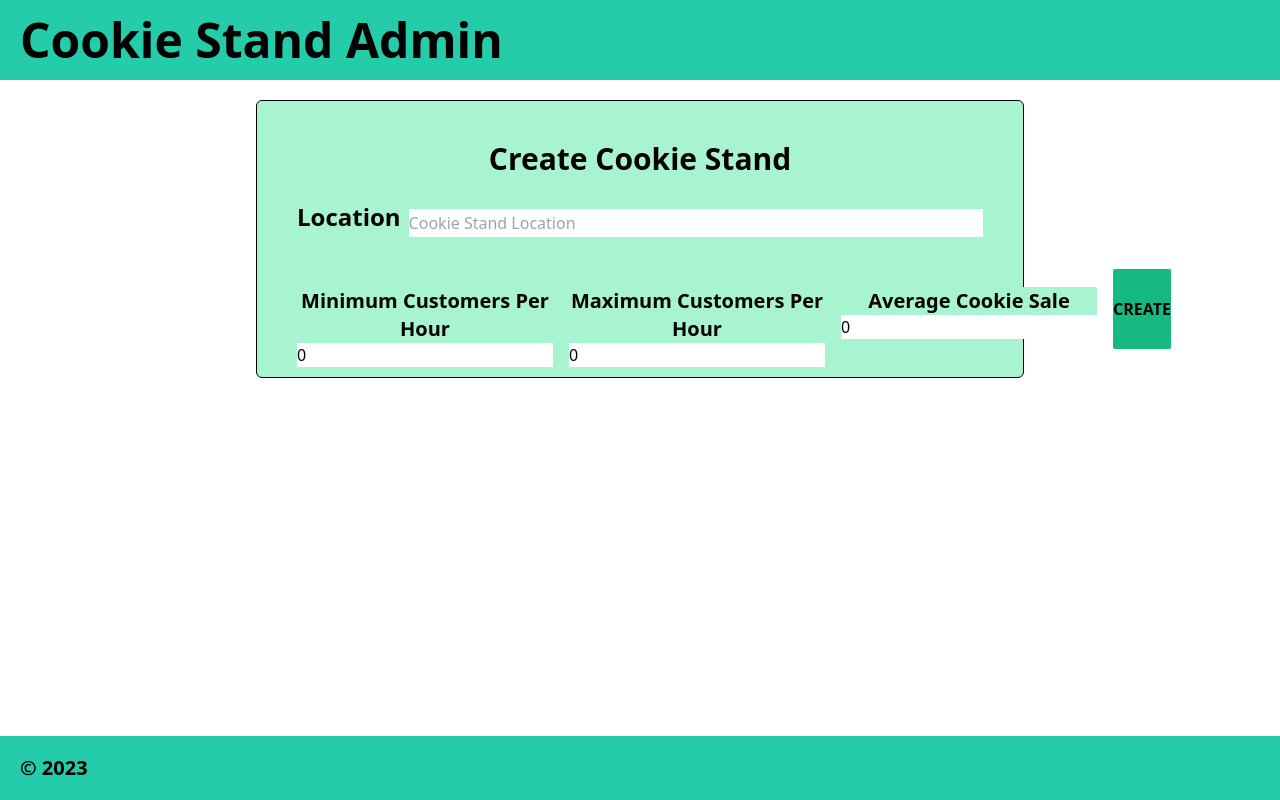
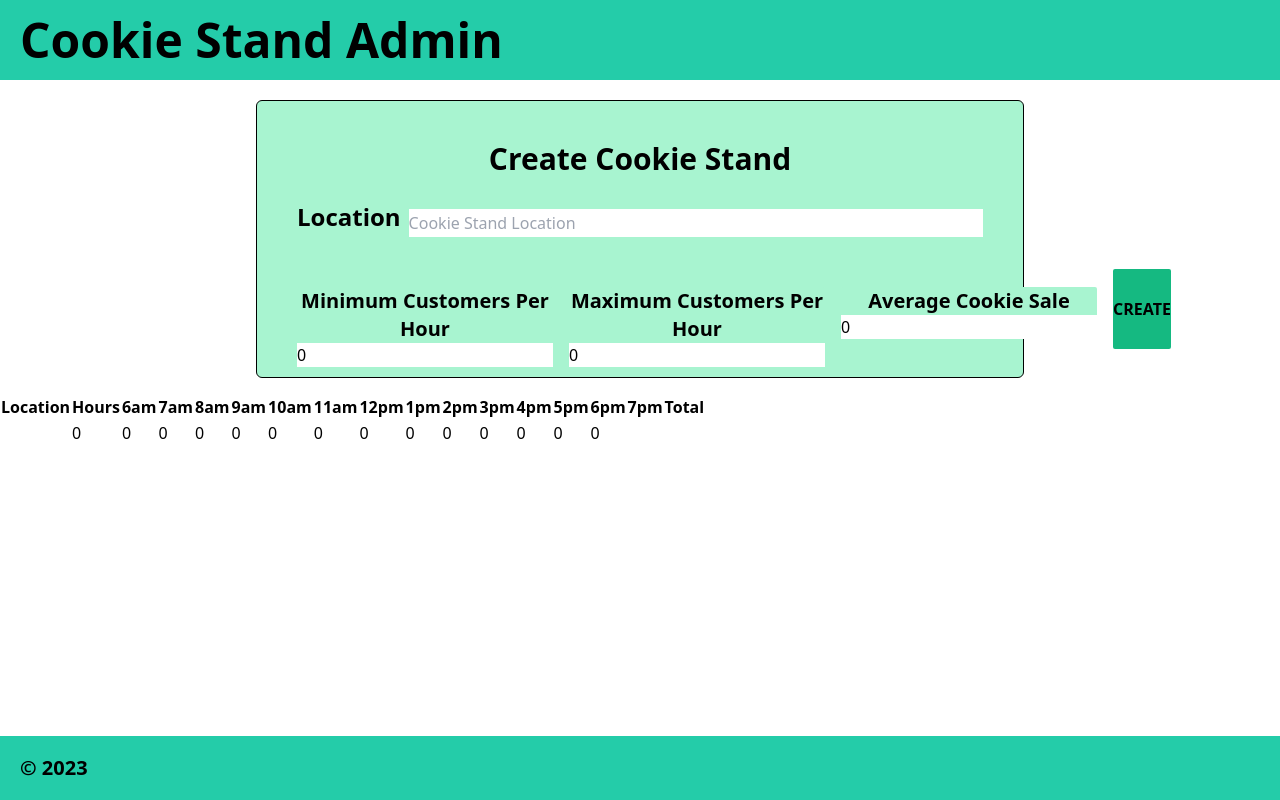
Before and after one commit to Cipherian/Cookie_Stand_Admin, a Next.js app in the folder cookie-stand-admin/: page / in a window 1280 px wide. Built offline with nearby package versions, Linux system fonts and the light colour scheme.

Commit message:
I hate nextjs

```diff
--- a/cookie-stand-admin/components/CookieForm.js
+++ b/cookie-stand-admin/components/CookieForm.js
@@ -1,24 +1,26 @@
 import { useState } from 'react';
+import ReportTable from './ReportTable';
 export default function CookieForm() {
-  const [showFormData, setShowFormData] = useState(false);
   const [formData, setFormData] = useState({
     location: '',
     minimum: 0,
     maximum: 0,
     average: 0,
   });
-    const handleChange = (event) => {
+
+    const handleFormSubmit = (formData, event ) => {
+      event.preventDefault();
+      setFormData({ ...formData});
+      console.log(formData)
+    };
+
+    const handleFormChange = (event) => {
       setFormData({ ...formData, [event.target.name]: event.target.value });
     };
 
-    const handleFormSubmit = (formData, event, setShowFormData) => {
-      console.log(formData)
-      event.preventDefault();
-      setShowFormData(true);
-    };
-
     return (
-      <form onSubmit={(event) => handleFormSubmit(formData, event, setShowFormData)} className="flex flex-col w-3/5 p-10 mx-auto my-4 mt-5 border border-green-900 rounded-md bg-form-input-box-green">
+      <div>
+      <form onSubmit={(event) => handleFormSubmit(formData, event)} className="flex flex-col w-3/5 p-10 mx-auto my-4 mt-5 border border-green-900 rounded-md bg-form-input-box-green">
           <h1 className="box text-center font-bold text-3xl">Create Cookie Stand</h1>
         <div className="flex flex-row mt-6">
           <div className="flex flex-row w-full h-20">
@@ -28,7 +30,7 @@ export default function CookieForm() {
               name="location"
               placeholder="Cookie Stand Location"
               value={formData.location}
-              onChange={handleChange}
+              onChange={handleFormChange}
             />
           </div>
         </div>
@@ -39,7 +41,7 @@ export default function CookieForm() {
               className="w-64 max-h-10"
               name="minimum"
               value={formData.minimum}
-              onChange={handleChange}
+              onChange={handleFormChange}
             />
           </div>
           <div className="text-center rounded-sm h-11 bg-form-input-box-green">
@@ -48,7 +50,7 @@ export default function CookieForm() {
               className="w-64 max-h-10"
               name="maximum"
               value={formData.maximum}
-              onChange={handleChange}
+              onChange={handleFormChange}
             />
           </div>
           <div className="text-center rounded-sm h-11 bg-form-input-box-green">
@@ -57,17 +59,14 @@ export default function CookieForm() {
               className="w-64 max-h-10"
               name="average"
               value={formData.average}
-              onChange={handleChange}
+              onChange={handleFormChange}
             />
           </div>
         <button type="submit" className="w-64 rounded-sm h-20 bg-button-green align-text-middle font-bold">CREATE</button>
       </div>
-      {showFormData && (
-        <div className='box'>
-          <p>Form Data</p>
-          <p>{JSON.stringify(formData, null, 2)}</p>
-        </div>
-      )}
+
     </form>
+    <ReportTable formdata = {formData}/>
+    </div>
   );
 }
--- /dev/null
+++ b/cookie-stand-admin/components/ReportTable.js
@@ -0,0 +1,46 @@
+import { hours } from './data';
+
+
+export default function ReportTable({formdata}) {
+
+  const calculate_cookies = (min, max, average) => {
+    let cookies_sold_array = []
+    for (let i = 0; i < hours.length; i++) {
+      let randomCustomers = Math.round(min + Math.random() * (max - min));
+      let cookiesSold = Math.round(randomCustomers * average)
+      cookies_sold_array.push(cookiesSold)
+    }
+    console.log(cookies_sold_array)
+  return cookies_sold_array
+  }
+
+  const calculate_hourly_total = (cookiesArray) => {
+    return cookiesArray.reduce( (x,y) => x+y, 0)
+  }
+
+  return (
+    <div>
+      <table>
+        <thead>
+          <tr>
+            <th>Location</th>
+            <th>Hours</th>
+            {hours.map((hour) => (
+              <th key={hour}>{hour}</th>
+            ))}
+            <th>Total</th>
+          </tr>
+        </thead>
+        <tbody>
+          <tr>
+            <td>{formdata.location}</td>
+            {calculate_cookies(formdata.maximum, formdata.minimum, formdata.average).map((cookies, index) => (
+              <td key={hours[index]}>{cookies}</td>
+            ))}
+
+          </tr>
+        </tbody>
+      </table>
+    </div>
+  );
+}
--- /dev/null
+++ b/cookie-stand-admin/components/data.js
@@ -0,0 +1 @@
+export const hours = ['6am', '7am', '8am', '9am', '10am', '11am', '12pm', '1pm', '2pm', '3pm', '4pm', '5pm', '6pm', '7pm'];
```
